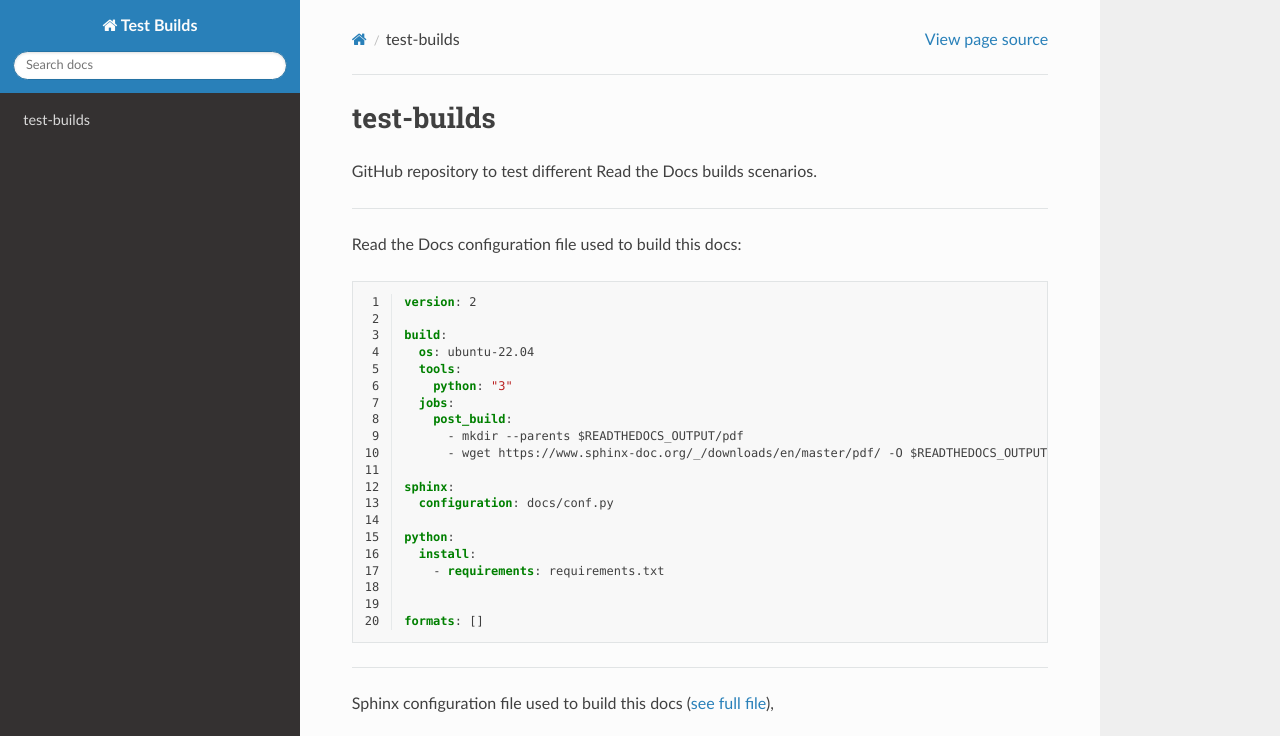
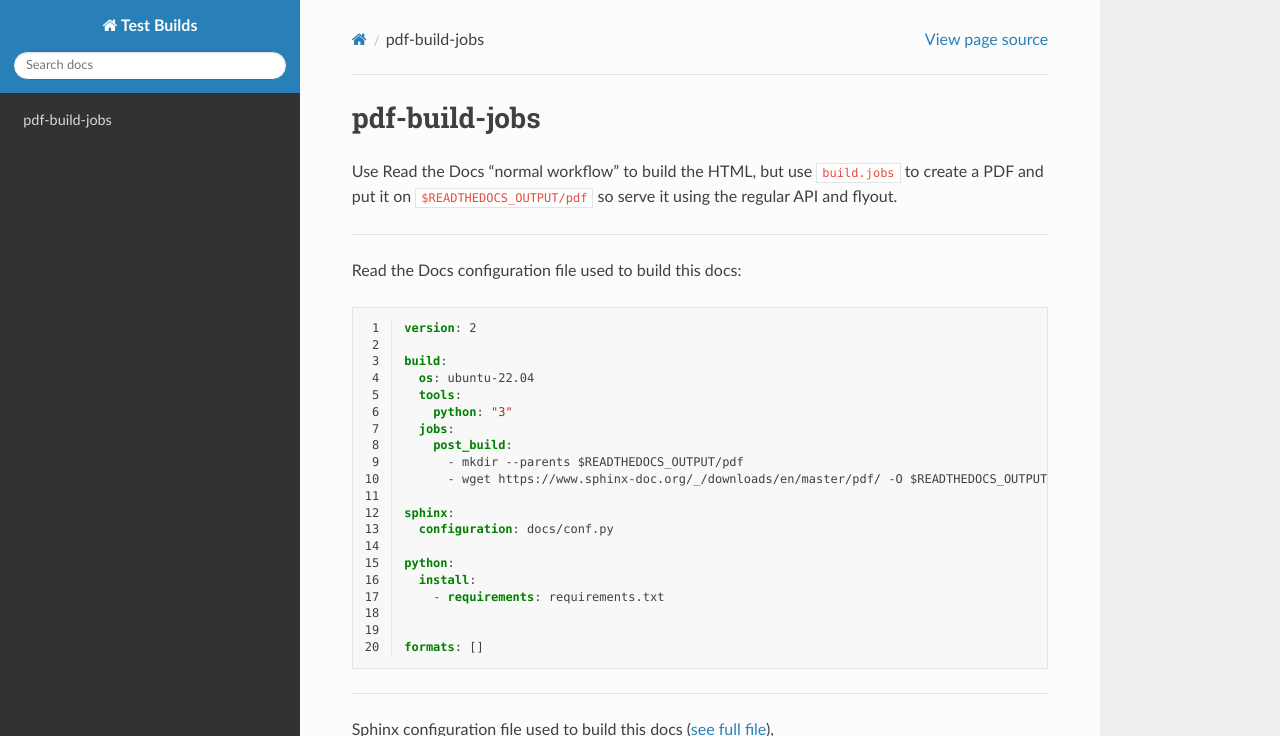
Before and after one commit to readthedocs/test-builds, a Sphinx documentation site: the page built from docs/index.rst, in a window 1280 px wide and 1145 px high, cut to the strip 0-736 px from the top of the window. Built offline with Sphinx 7.4.7 and the Read the Docs theme 2.0.0, drawn with Linux system fonts in a browser that asks for light colours.

Commit message:
Update index to match use-case

```diff
--- a/docs/index.rst
+++ b/docs/index.rst
@@ -1,7 +1,9 @@
-test-builds
-===========
+pdf-build-jobs
+==============
 
-GitHub repository to test different Read the Docs builds scenarios.
+Use Read the Docs "normal workflow" to build the HTML,
+but use ``build.jobs`` to create a PDF and put it on ``$READTHEDOCS_OUTPUT/pdf``
+so serve it using the regular API and flyout.
 
 ----
 
```
